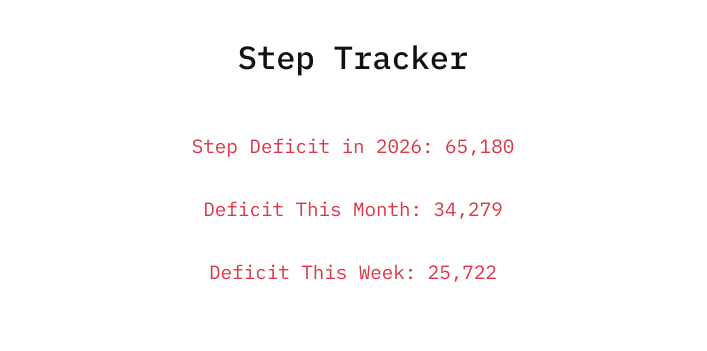
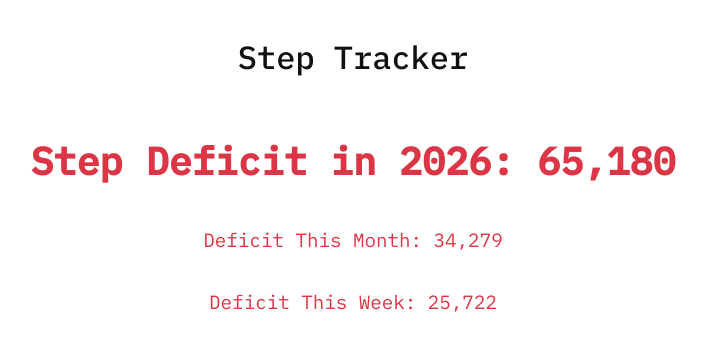
Before and after one commit to elitsung/elitsung.github.io, a Jekyll site: the page projects/steps/index.html, which Jekyll copies as it is, in a window 1280 px wide. Shown: the top 351 px of the page, without its empty margins (287-994 px from the left). Built offline with Jekyll 4.4.1, drawn with Linux system fonts in a browser that asks for light colours.

Commit message:
Add styles for year metric in index.html

```diff
--- a/projects/steps/index.html
+++ b/projects/steps/index.html
@@ -31,6 +31,10 @@
     a {
       color: blue;
       text-decoration: underline;
+    }
+    #year-metric {
+      font-size: 2.4rem;
+      font-weight: bold;
     }
   </style>
 </head>
```
